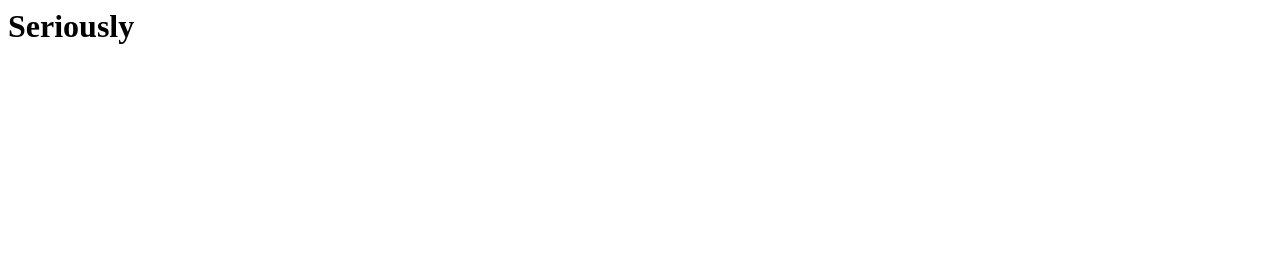
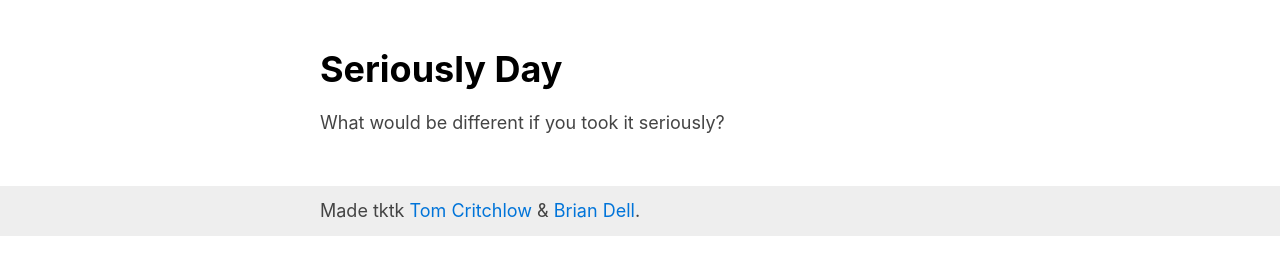
Before and after one commit to itsbdell/seriously, a plain HTML site: page index.html in a window 1280 px wide. Drawn offline with Linux system fonts and the light colour scheme.

Commit message:
Update index.html

```diff
--- a/index.html
+++ b/index.html
@@ -1 +1,22 @@
-<h1>Seriously</h1>
+<!DOCTYPE html>
+<html>
+<head>
+    <meta http-equiv='content-type' content='text/html; charset=utf-8' />
+    <title>Seriously Day</title>
+    <meta name='description' content='Seriously Day' />
+    <meta name='viewport' content='initial-scale=1.0 maximum-scale=1.0'>
+    <link href='site.css' rel='stylesheet' type='text/css' />
+    <link rel="icon" type="image/x-icon" href="/favicon.png" />
+</head>
+<body>
+  <div class='content'>
+    <h1>Seriously Day</h1>
+    <p>What would be different if you took it seriously?</p>
+  </div>
+  <div class='footer'>
+      <div class='content'>
+        Made tktk <a href='tomcritchlow.com'>Tom Critchlow</a> & <a href='briandell.xzy'>Brian Dell</a>.
+      </div>
+  </div>
+</body>
+</html>
```
